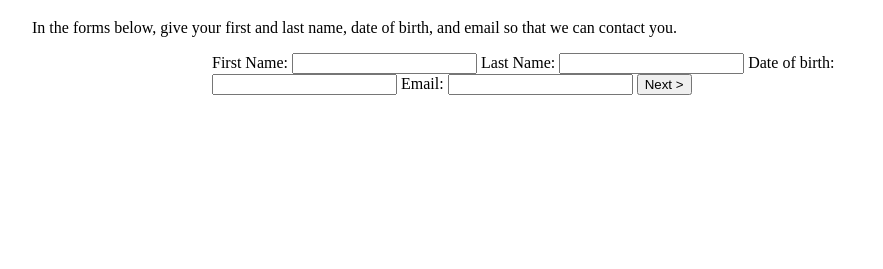
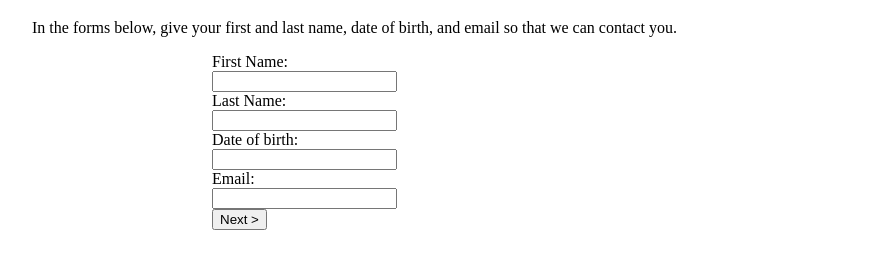
Before and after one commit to captainemily2013/bug-free-octo-waddle, a plain HTML site: page git-practice/index.html in a window 1280 px wide. Shown: the part 421-690 px from the top of the page, without its empty margins (108-991 px from the left). Drawn offline with Linux system fonts and the light colour scheme.

Commit message:
Display block for label and input

```diff
--- a/git-practice/style.css
+++ b/git-practice/style.css
@@ -12,3 +12,11 @@ img {
   display: block;
   margin: 0 auto;
 }
+
+label {
+  display: block;
+}
+
+input {
+  display: block;
+}
```
